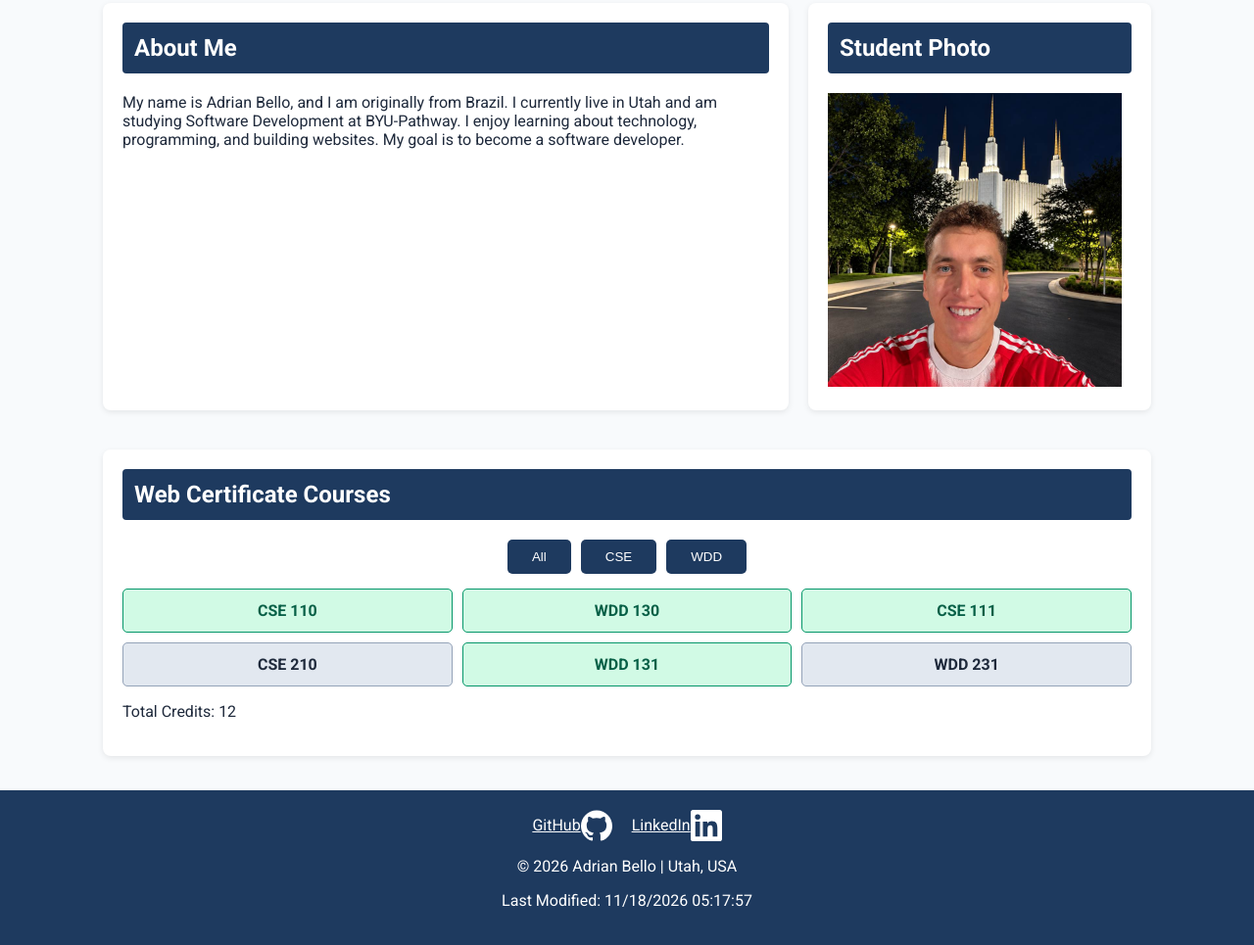
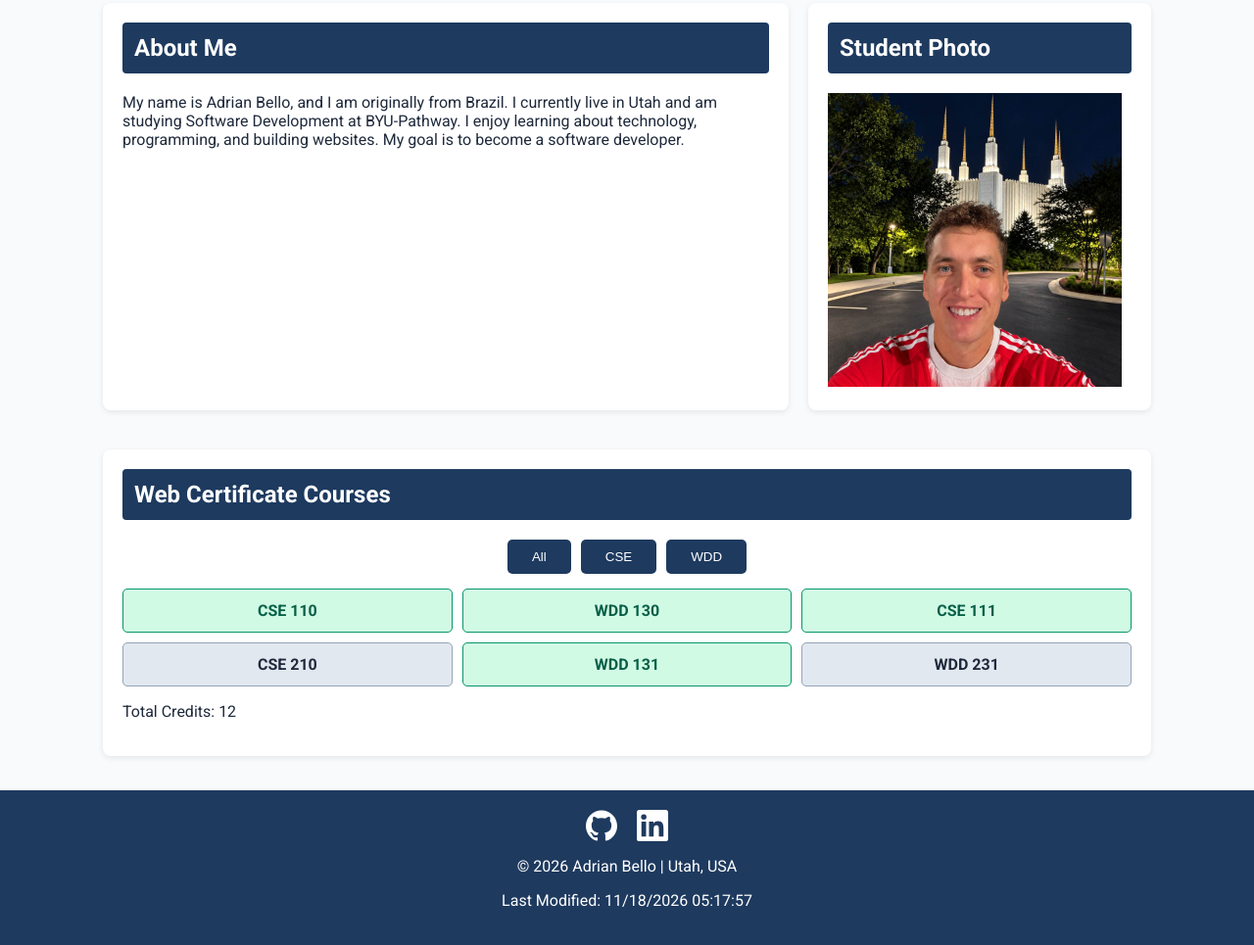
Before and after one commit to belloadrian778/wdd231, a plain HTML site: page index.html in a window 1280 px wide. Shown: the part 258-1223 px from the top of the page at 98% size. Drawn offline with Linux system fonts and the light colour scheme.

Commit message:
Remove text from social media links

```diff
--- a/index.html
+++ b/index.html
@@ -68,7 +68,6 @@
        target="_blank"
        rel="noopener noreferrer"
        aria-label="GitHub profile">
-        GitHub
        <img src="images/github.svg" alt="" width="32" height="32">
     </a>
 
@@ -76,7 +75,6 @@
        target="_blank"
        rel="noopener noreferrer"
        aria-label="LinkedIn profile">
-        LinkedIn
        <img src="images/linkedin.svg" alt="" width="32" height="32">
     </a>
 </div>
```
